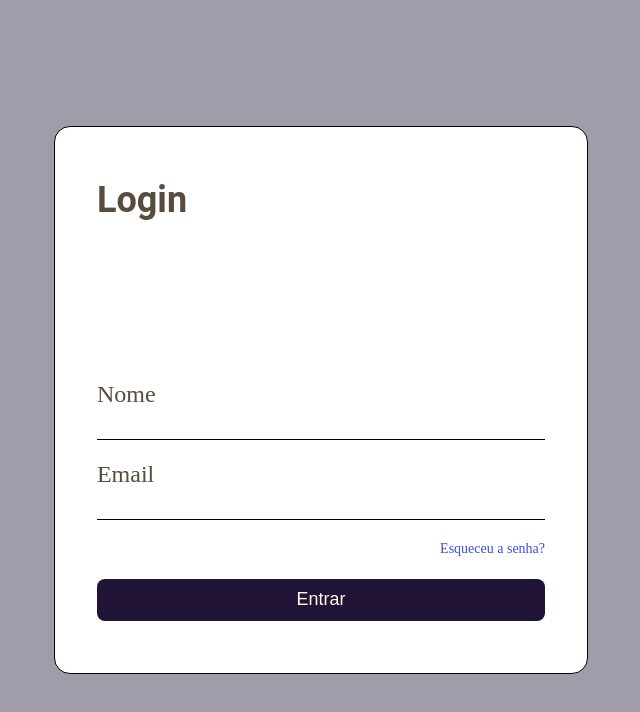
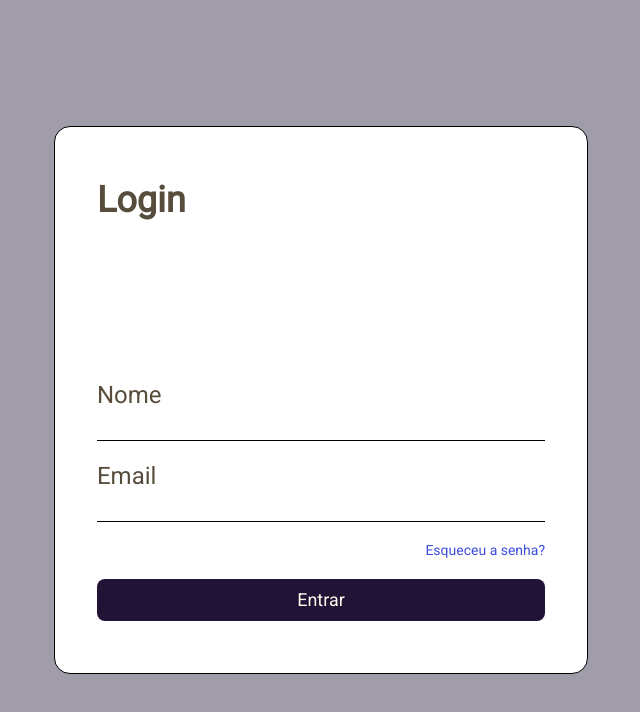
Before and after one commit to lucasnetwork/ActyTrace, a Next.js app in the folder frontend/: page /login in a window 1280 px wide. Shown: the top 712 px of the page, without its empty margins (319-959 px from the left). Built offline with nearby package versions, Linux system fonts and the light colour scheme.

Commit message:
add fonts

```diff
--- a/frontend/src/styles/globalStyles.ts
+++ b/frontend/src/styles/globalStyles.ts
@@ -1,10 +1,12 @@
 import { createGlobalStyle } from 'styled-components';
 
 export default createGlobalStyle`
+    @import url('https://fonts.googleapis.com/css2?family=Roboto&display=swap');
     *{
         margin:0;
         padding:0;
-        box-sizing:border-box
+        box-sizing:border-box;
+        font-family: 'Roboto', sans-serif;
     }
 
     body,#__next{
```
